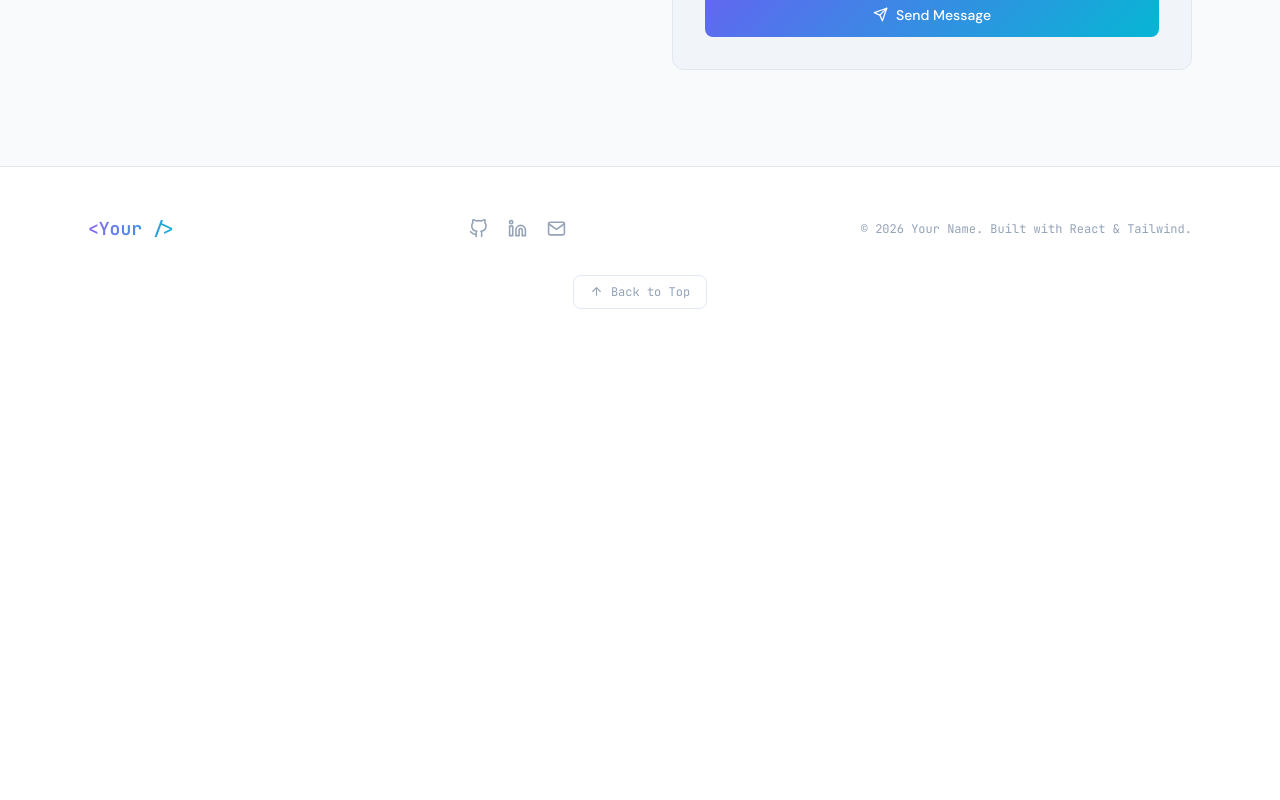
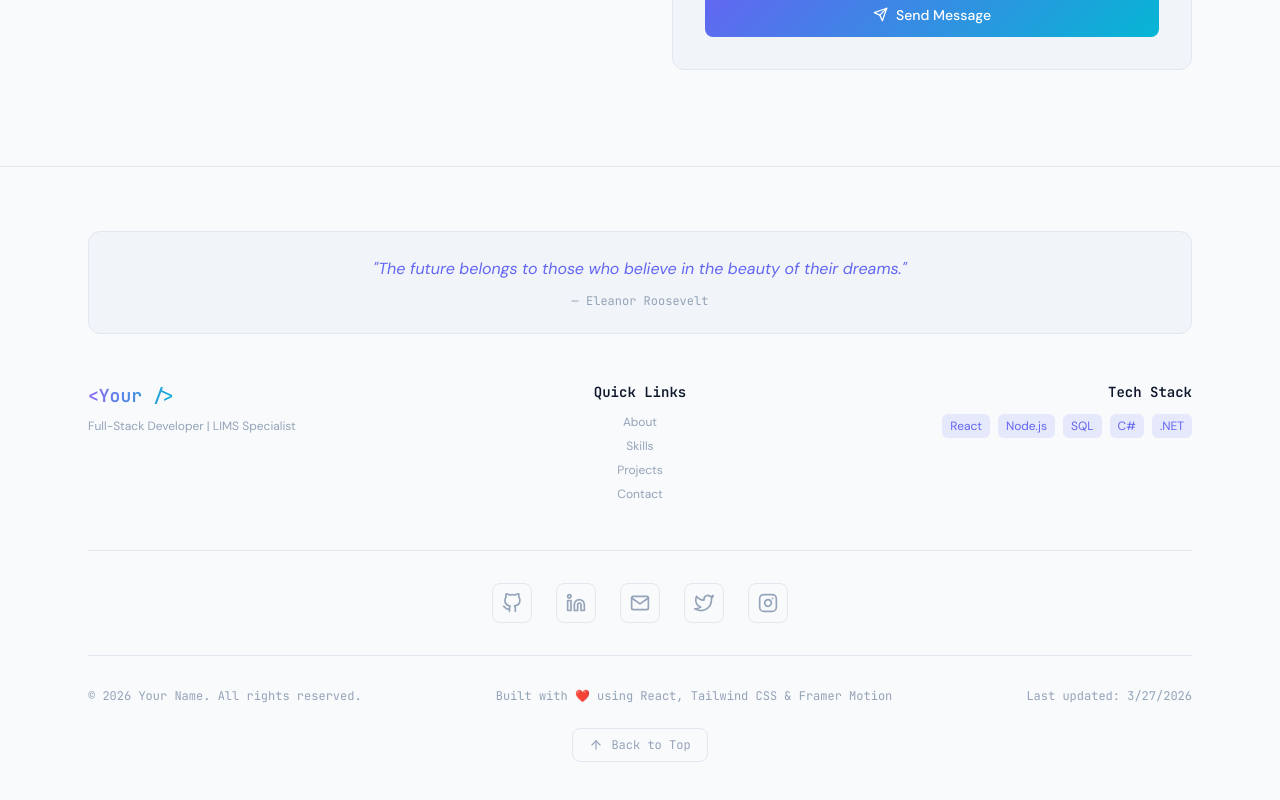
Before and after one commit to Sritharan39/Portfolio, a React (Vite) app: page / in a window 1280 px wide. Shown: the part 6480-7280 px from the top of the page. Before the commit the page ends 6837 px from the top, so only its background shows below. Built offline with nearby package versions, Linux system fonts and the light colour scheme.

Commit message:
feat: Enhance Footer with social media links, motivational quotes, and improved layout

```diff
--- a/src/components/Footer.jsx
+++ b/src/components/Footer.jsx
@@ -1,42 +1,197 @@
+import { useState, useEffect } from "react";
 import { portfolioData } from "../data/portfolioData";
-import { FiGithub, FiLinkedin, FiMail, FiArrowUp } from "react-icons/fi";
+import { FiGithub, FiLinkedin, FiMail, FiArrowUp, FiTwitter, FiInstagram } from "react-icons/fi";
 import { motion } from "framer-motion";
 
+const motivationalQuotes = [
+  { text: "The best time to plant a tree was 20 years ago. The second best time is now.", author: "Chinese Proverb" },
+  { text: "Don't watch the clock; do what it does. Keep going.", author: "Sam Levenson" },
+  { text: "The only way to do great work is to love what you do.", author: "Steve Jobs" },
+  { text: "Innovation distinguishes between a leader and a follower.", author: "Steve Jobs" },
+  { text: "Life is 10% what happens to you and 90% how you react to it.", author: "Charles R. Swindoll" },
+  { text: "The future belongs to those who believe in the beauty of their dreams.", author: "Eleanor Roosevelt" },
+  { text: "It is during our darkest moments that we must focus to see the light.", author: "Aristotle" },
+  { text: "The only impossible journey is the one you never begin.", author: "Tony Robbins" },
+  { text: "Success is not final, failure is not fatal: it is the courage to continue that counts.", author: "Winston Churchill" },
+  { text: "Every expert was once a beginner.", author: "Unknown" },
+  { text: "Code is poetry written in a language machines understand.", author: "Anonymous Developer" },
+  { text: "Build something great today that your future self will thank you for.", author: "Unknown" },
+];
+
 export default function Footer() {
+  const [quote, setQuote] = useState(motivationalQuotes[0]);
+
+  useEffect(() => {
+    const randomIndex = Math.floor(Math.random() * motivationalQuotes.length);
+    setQuote(motivationalQuotes[randomIndex]);
+  }, []);
+
+  const socialLinks = [
+    { name: "GitHub", href: portfolioData.social.github, icon: <FiGithub size={20} />, label: "GitHub" },
+    { name: "LinkedIn", href: portfolioData.social.linkedin, icon: <FiLinkedin size={20} />, label: "LinkedIn" },
+    { name: "Email", href: portfolioData.social.email, icon: <FiMail size={20} />, label: "Email" },
+    { name: "Twitter", href: "https://twitter.com", icon: <FiTwitter size={20} />, label: "Twitter" },
+    { name: "Instagram", href: "https://instagram.com", icon: <FiInstagram size={20} />, label: "Instagram" },
+  ];
+
+  const scrollToTop = () => {
+    window.scrollTo({ top: 0, behavior: "smooth" });
+  };
+
   return (
-    <footer className="py-12 border-t transition-colors duration-300" style={{ backgroundColor: "var(--bg-primary)", borderColor: "var(--border)" }}>
+    <footer className="py-16 border-t transition-colors duration-300" style={{ backgroundColor: "var(--bg-secondary)", borderColor: "var(--border)" }}>
       <div className="max-w-6xl mx-auto px-6">
-        <div className="flex flex-col md:flex-row items-center justify-between gap-6">
-          <a href="#" className="font-mono text-lg font-bold gradient-text-animate">
-            &lt;{portfolioData.personal.name.split(" ")[0]} /&gt;
-          </a>
-          <div className="flex items-center gap-5">
-            {[
-              { href: portfolioData.social.github, icon: <FiGithub size={19} /> },
-              { href: portfolioData.social.linkedin, icon: <FiLinkedin size={19} /> },
-              { href: portfolioData.social.email, icon: <FiMail size={19} /> },
-            ].map((item, i) => (
-              <motion.a key={i} href={item.href} target="_blank" rel="noreferrer"
-                whileHover={{ scale: 1.2, y: -3 }}
-                className="transition-colors" style={{ color: "var(--text-muted)" }}
+        {/* Motivational Quote Section */}
+        <motion.div
+          initial={{ opacity: 0, y: 20 }}
+          whileInView={{ opacity: 1, y: 0 }}
+          transition={{ duration: 0.8 }}
+          className="mb-12 p-6 rounded-xl border"
+          style={{ backgroundColor: "var(--bg-card)", borderColor: "var(--border)" }}>
+          <p className="text-center italic mb-3" style={{ color: "var(--accent)", fontSize: "16px", lineHeight: "1.6" }}>
+            "{quote.text}"
+          </p>
+          <p className="text-center text-xs font-mono" style={{ color: "var(--text-muted)" }}>
+            — {quote.author}
+          </p>
+        </motion.div>
+
+        {/* Main Footer Content */}
+        <div className="grid md:grid-cols-3 gap-8 mb-12">
+          {/* Brand Section */}
+          <motion.div
+            initial={{ opacity: 0, x: -20 }}
+            whileInView={{ opacity: 1, x: 0 }}
+            transition={{ duration: 0.6 }}
+            className="flex flex-col items-center md:items-start">
+            <a href="#" className="font-mono text-lg font-bold gradient-text-animate mb-2">
+              &lt;{portfolioData.personal.name.split(" ")[0]} /&gt;
+            </a>
+            <p className="text-xs" style={{ color: "var(--text-muted)" }}>
+              Full-Stack Developer | LIMS Specialist
+            </p>
+          </motion.div>
+
+          {/* Quick Links */}
+          <motion.div
+            initial={{ opacity: 0, y: 20 }}
+            whileInView={{ opacity: 1, y: 0 }}
+            transition={{ duration: 0.6, delay: 0.1 }}
+            className="flex flex-col items-center">
+            <p className="font-mono text-sm font-bold mb-3" style={{ color: "var(--text-primary)" }}>
+              Quick Links
+            </p>
+            <div className="flex flex-col gap-2 text-center">
+              <a href="#about" className="text-xs transition-colors" style={{ color: "var(--text-muted)" }}
                 onMouseEnter={e => e.currentTarget.style.color = "var(--accent)"}
                 onMouseLeave={e => e.currentTarget.style.color = "var(--text-muted)"}>
-                {item.icon}
-              </motion.a>
-            ))}
-          </div>
-          <p className="text-xs font-mono" style={{ color: "var(--text-muted)" }}>
-            © {new Date().getFullYear()} {portfolioData.personal.name}. Built with React & Tailwind.
+                About
+              </a>
+              <a href="#skills" className="text-xs transition-colors" style={{ color: "var(--text-muted)" }}
+                onMouseEnter={e => e.currentTarget.style.color = "var(--accent)"}
+                onMouseLeave={e => e.currentTarget.style.color = "var(--text-muted)"}>
+                Skills
+              </a>
+              <a href="#projects" className="text-xs transition-colors" style={{ color: "var(--text-muted)" }}
+                onMouseEnter={e => e.currentTarget.style.color = "var(--accent)"}
+                onMouseLeave={e => e.currentTarget.style.color = "var(--text-muted)"}>
+                Projects
+              </a>
+              <a href="#contact" className="text-xs transition-colors" style={{ color: "var(--text-muted)" }}
+                onMouseEnter={e => e.currentTarget.style.color = "var(--accent)"}
+                onMouseLeave={e => e.currentTarget.style.color = "var(--text-muted)"}>
+                Contact
+              </a>
+            </div>
+          </motion.div>
+
+          {/* Tech Stack */}
+          <motion.div
+            initial={{ opacity: 0, x: 20 }}
+            whileInView={{ opacity: 1, x: 0 }}
+            transition={{ duration: 0.6, delay: 0.2 }}
+            className="flex flex-col items-center md:items-end">
+            <p className="font-mono text-sm font-bold mb-3" style={{ color: "var(--text-primary)" }}>
+              Tech Stack
+            </p>
+            <div className="flex flex-wrap gap-2 justify-center md:justify-end">
+              {["React", "Node.js", "SQL", "C#", ".NET"].map((tech, i) => (
+                <span key={i} className="text-xs px-2 py-1 rounded-md"
+                  style={{ backgroundColor: "var(--accent-glow)", color: "var(--accent)" }}>
+                  {tech}
+                </span>
+              ))}
+            </div>
+          </motion.div>
+        </div>
+
+        {/* Social Media Links */}
+        <motion.div
+          initial={{ opacity: 0 }}
+          whileInView={{ opacity: 1 }}
+          transition={{ duration: 0.8, delay: 0.3 }}
+          className="flex justify-center gap-6 mb-8 py-8 border-t border-b"
+          style={{ borderColor: "var(--border)" }}>
+          {socialLinks.map((link, i) => (
+            <motion.a
+              key={i}
+              href={link.href}
+              target="_blank"
+              rel="noreferrer"
+              whileHover={{ scale: 1.2, y: -5 }}
+              className="flex items-center justify-center w-10 h-10 rounded-lg border transition-all"
+              style={{
+                color: "var(--text-muted)",
+                borderColor: "var(--border)",
+                backgroundColor: "var(--bg-secondary)"
+              }}
+              onMouseEnter={e => {
+                e.currentTarget.style.color = "var(--accent)";
+                e.currentTarget.style.borderColor = "var(--accent)";
+                e.currentTarget.style.backgroundColor = "var(--accent-glow)";
+              }}
+              onMouseLeave={e => {
+                e.currentTarget.style.color = "var(--text-muted)";
+                e.currentTarget.style.borderColor = "var(--border)";
+                e.currentTarget.style.backgroundColor = "var(--bg-secondary)";
+              }}
+              title={link.label}>
+              {link.icon}
+            </motion.a>
+          ))}
+        </motion.div>
+
+        {/* Footer Bottom */}
+        <div className="flex flex-col md:flex-row items-center justify-between gap-4 mb-6">
+          <p className="text-xs font-mono text-center md:text-left" style={{ color: "var(--text-muted)" }}>
+            © {new Date().getFullYear()} {portfolioData.personal.name}. All rights reserved.
+          </p>
+          <p className="text-xs font-mono text-center" style={{ color: "var(--text-muted)" }}>
+            Built with <span style={{ color: "var(--accent)" }}>❤️</span> using React, Tailwind CSS & Framer Motion
+          </p>
+          <p className="text-xs font-mono text-center md:text-right" style={{ color: "var(--text-muted)" }}>
+            Last updated: {new Date().toLocaleDateString()}
           </p>
         </div>
-        <div className="flex justify-center mt-8">
-          <motion.a href="#" whileHover={{ scale: 1.05, y: -2 }}
+
+        {/* Back to Top Button */}
+        <div className="flex justify-center">
+          <motion.button
+            onClick={scrollToTop}
+            whileHover={{ scale: 1.05, y: -2 }}
+            whileTap={{ scale: 0.95 }}
             className="flex items-center gap-2 text-xs font-mono px-4 py-2 rounded-lg border transition-all"
             style={{ color: "var(--text-muted)", borderColor: "var(--border)" }}
-            onMouseEnter={e => { e.currentTarget.style.borderColor = "var(--accent)"; e.currentTarget.style.color = "var(--accent)"; }}
-            onMouseLeave={e => { e.currentTarget.style.borderColor = "var(--border)"; e.currentTarget.style.color = "var(--text-muted)"; }}>
-            <FiArrowUp size={13} /> Back to Top
-          </motion.a>
+            onMouseEnter={e => {
+              e.currentTarget.style.borderColor = "var(--accent)";
+              e.currentTarget.style.color = "var(--accent)";
+            }}
+            onMouseLeave={e => {
+              e.currentTarget.style.borderColor = "var(--border)";
+              e.currentTarget.style.color = "var(--text-muted)";
+            }}>
+            <FiArrowUp size={14} /> Back to Top
+          </motion.button>
         </div>
       </div>
     </footer>
```
